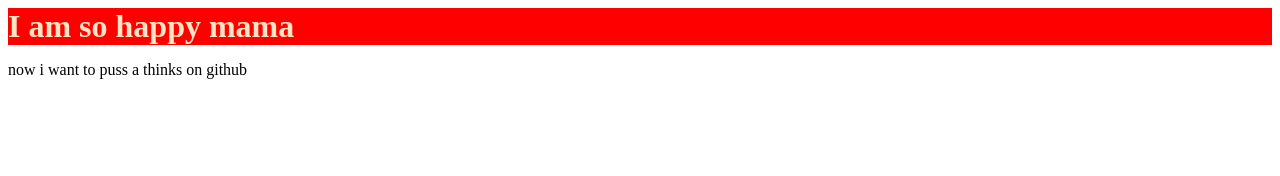
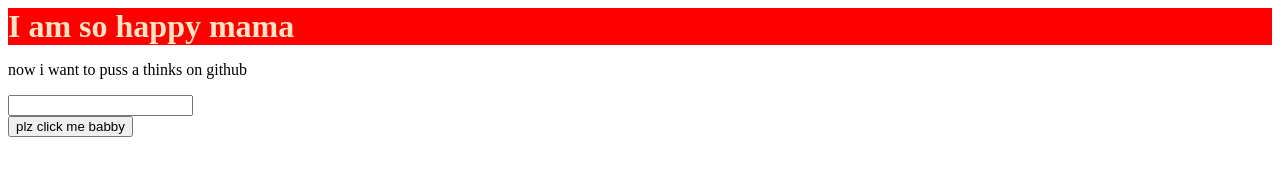
Before and after one commit to FasFoysal/my-first-fas-website, a plain HTML site: page index.html in a window 1280 px wide. Drawn offline with Linux system fonts and the light colour scheme.

Commit message:
done my job

```diff
--- a/index.html
+++ b/index.html
@@ -12,5 +12,8 @@
 
 
     <p>now i want to puss a  thinks on github   </p>
+    <input type="text">
+    <br>
+    <button>plz click me babby</button>
 </body>
 </html>
```
